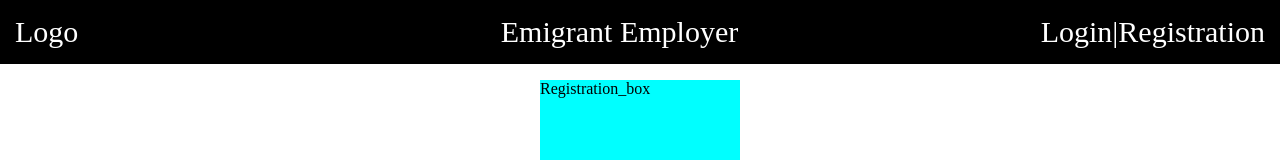
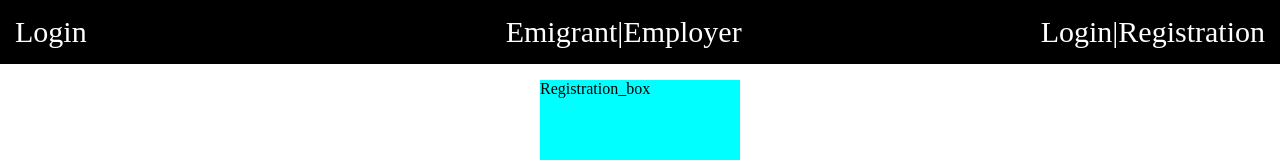
Before and after one commit to TMBcom/EmigrantRateFrontReact, a React (Create React App) app: page /RegistrationPage in a window 1280 px wide. Shown: the top 160 px of the page. Built offline with nearby package versions, Linux system fonts and the light colour scheme.

Commit message:
feat:link underline animation

```diff
--- a/src/Components/Header_Main/Header_Body/Header_Body.jsx
+++ b/src/Components/Header_Main/Header_Body/Header_Body.jsx
@@ -1,11 +1,13 @@
 import React from 'react';
 import style from './Header_Body.module.css';
-
+import {Link} from "react-router-dom";
 
 function Header_Body() {
     return(
       <div className={style.Header_Body}>
-       Emigrant Employer
+         <Link to='/EmigrantPage'>Emigrant</Link>
+       |
+       <Link to='/EmployerPage'>Employer</Link>
       </div>
 
     );
--- a/src/Components/Header_Main/Header_LogReg/Header_LogReg.module.css
+++ b/src/Components/Header_Main/Header_LogReg/Header_LogReg.module.css
@@ -0,0 +1,3 @@
+.Header_LogReg{
+
+}
--- a/src/Components/Header_Main/Header_Logo/Header_Logo.jsx
+++ b/src/Components/Header_Main/Header_Logo/Header_Logo.jsx
@@ -1,11 +1,11 @@
 import React from 'react';
 import style from './Header_Logo.module.css';
-
+import {Link} from "react-router-dom";
 
 function Header_Logo() {
     return(
       <div className={style.Header_Logo}>
-       Logo
+       <Link to='/MainPage'>Login</Link>
       </div>
 
     );
--- a/src/Components/Header_Main/Header_Main.module.css
+++ b/src/Components/Header_Main/Header_Main.module.css
@@ -14,4 +14,25 @@ a
 {
     color: white;
     text-decoration: none;
+    position: relative;
 }
+a:hover{
+    columns: white;
+}
+a:before{
+content: '';
+width: 100%;
+height: 2px;
+background-color: aliceblue;
+position: absolute;
+left: 0;
+bottom: -5px;
+transform-origin: right;
+transform: scaleX(0);
+transition: transform 0.25s;
+}
+a:hover:before{
+    transform-origin: left;
+    transform: scaleX(1);
+    transition: transform 0.25s;
+}
```
